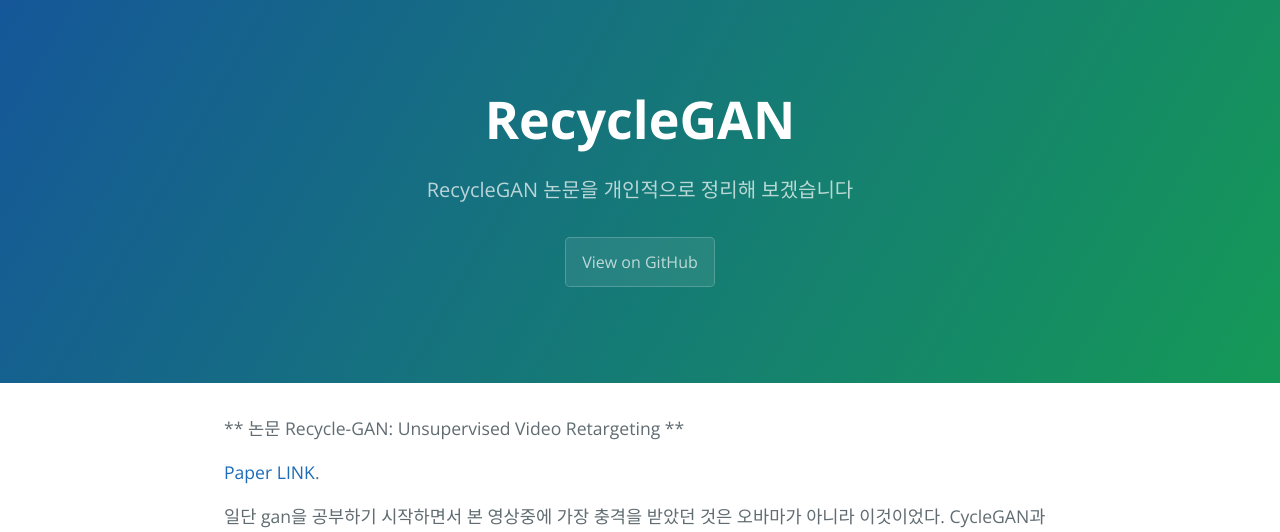
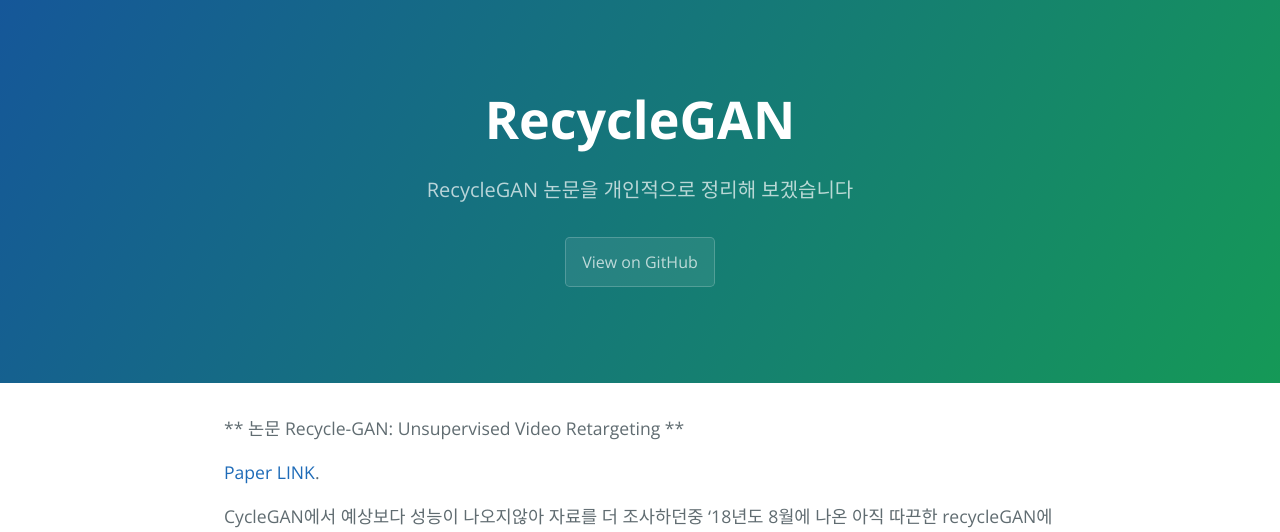
Before and after one commit to FullMooney/py_studies, a Jekyll site: the page built from recycleGAN.md, in a window 1280 px wide. Shown: the top 532 px of the page. Built offline with Jekyll 4.4.1, drawn with Linux system fonts in a browser that asks for light colours; some of the changed text lies outside the part shown.

Commit message:
Update recycleGAN.md

```diff
--- a/recycleGAN.md
+++ b/recycleGAN.md
@@ -8,8 +8,9 @@
 
 [Paper LINK](https://arxiv.org/pdf/1808.05174.pdf).
 
-일단 gan을 공부하기 시작하면서 본 영상중에 가장 충격을 받았던 것은 오바마가 아니라 이것이었다.
-CycleGAN과 DiscoGAN으로 나를 이끌어준 horse2zebra
+CycleGAN에서 예상보다 성능이 나오지않아 자료를 더 조사하던중 '18년도 8월에 나온 아직 따끈한 recycleGAN에 대해 알게되었습니다.
+아래 이미지에서 볼 수 있듯이 비디오 입력에 대해서 cycleGAN 보다 우수한 성능을 보여주는 것 같은데
+얼마나 어려운지, 학습시간은 어느정도 걸릴지는 해보면서 더 정리하겠습니다.
 
 <p align="center">
     <img src="http://5b0988e595225.cdn.sohucs.com/images/20180912/6edfe8819f7b467f8060b9e83fc2e031.gif" />
```
